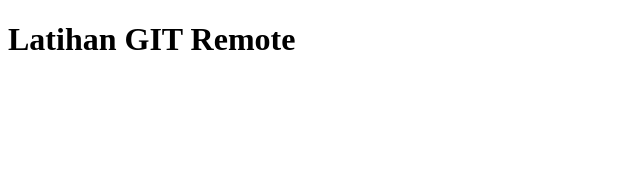
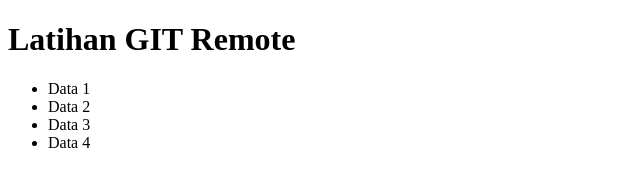
Before and after one commit to zainuull/latihan-git, a plain HTML site: page index.html in a window 1280 px wide. Shown: the whole page, without its empty margins (0-640 px from the left). Drawn offline with Linux system fonts and the light colour scheme.

Commit message:
menambahkan list

```diff
--- a/index.html
+++ b/index.html
@@ -1,11 +1,17 @@
 <!DOCTYPE html>
 <html lang="en">
   <head>
-  <meta charset="UTF-8">
-  <meta name="viewport" content="width=device-width, initial-scale=1.0">
+    <meta charset="UTF-8" />
+    <meta name="viewport" content="width=device-width, initial-scale=1.0" />
     <title>Latihan Git</title>
   </head>
   <body>
     <h1>Latihan GIT Remote</h1>
+    <ul>
+      <li>Data 1</li>
+      <li>Data 2</li>
+      <li>Data 3</li>
+      <li>Data 4</li>
+    </ul>
   </body>
 </html>
```
Lines whose indentation alone changed are shown as unchanged.
